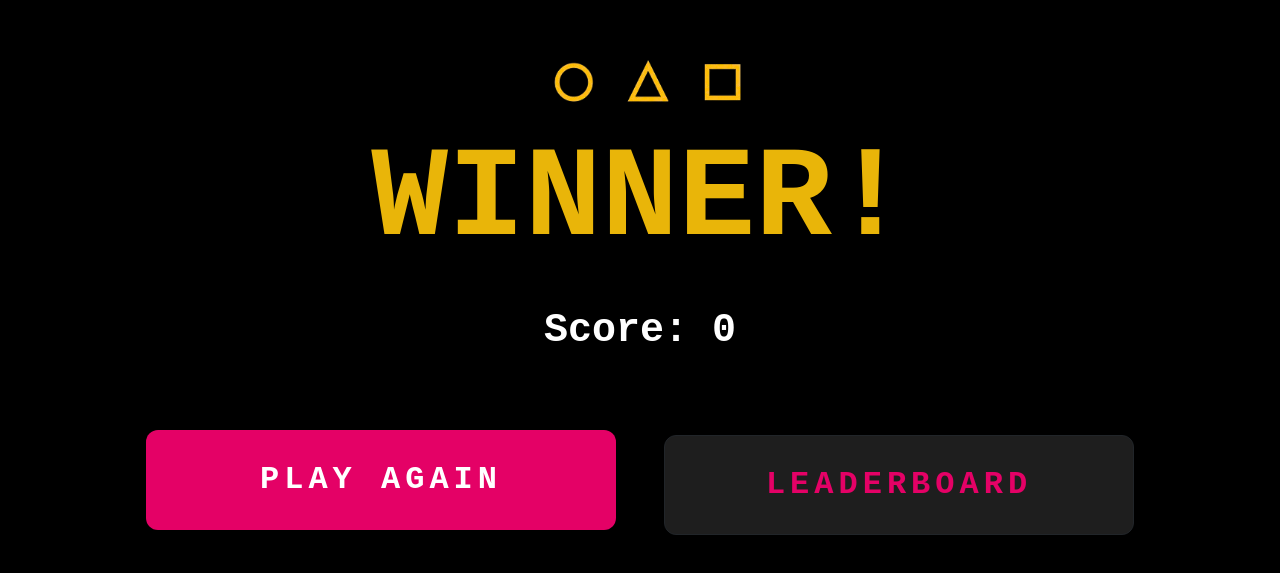
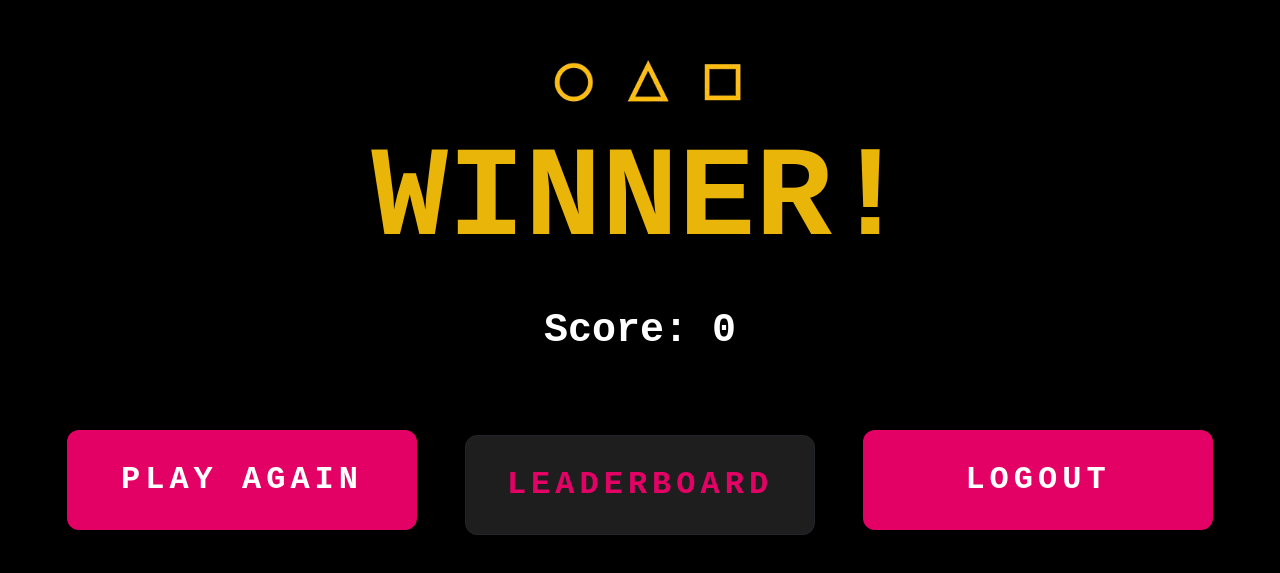
Before and after one commit to achiniishani1993/squid-game, a React (Vite) app: page /win in a window 1280 px wide. Shown: the part 105-678 px from the top of the page. Built offline with nearby package versions, Linux system fonts and the light colour scheme; a web font is replaced by a local one.

Commit message:
added logout button to win page

```diff
--- a/src/pages/WinPage.jsx
+++ b/src/pages/WinPage.jsx
@@ -80,6 +80,13 @@ const WinPage = () => {
         >
           LEADERBOARD
         </Button>
+          <Button
+          variant="light"
+          className="big-btn fw-bold logout-btn"
+         onClick={()=> handleNavigate("/")}
+        >
+          LOGOUT
+        </Button>
       </div>
     </div>
   );
--- a/src/styles/win.css
+++ b/src/styles/win.css
@@ -11,14 +11,14 @@
 
 .big-btn {
   width: 100%;
-  max-width: 470px;
+  max-width: 350px;
   height: 60px;
   font-size: 1.5rem;
   border-radius: 12px;
   letter-spacing: 5px;
 }
 
-.play-again-btn{
+.play-again-btn, .logout-btn {
     background-color: #E40166;
     color: white;
     border: none;
```
